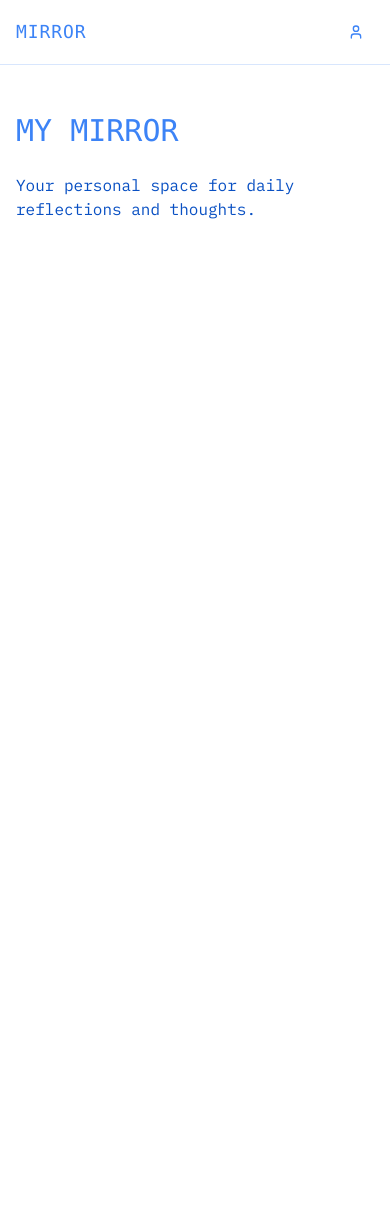
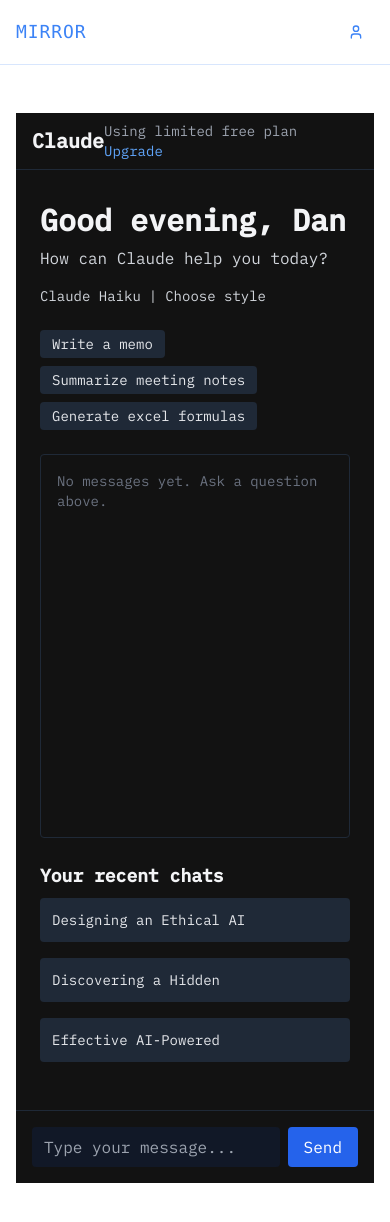
Before and after one commit to DannyMac180/mirror, a Next.js app: page /my-mirror in a window 390 px wide. Shown: the top 1222 px of the page. Before the commit the page ends 844 px from the top, so only its background shows below. Built offline with nearby package versions, Linux system fonts and the light colour scheme.

Commit message:
add my-mirror route UI

```diff
--- a/src/app/my-mirror/page.tsx
+++ b/src/app/my-mirror/page.tsx
@@ -1,10 +1,124 @@
-export default function MyMirror() {
+// app/my-mirror/page.tsx
+'use client'
+
+import React, { useState } from 'react'
+
+interface Message {
+  id: number
+  role: 'user' | 'assistant'
+  content: string
+}
+
+export default function MyMirrorPage() {
+  const [messages, setMessages] = useState<Message[]>([])
+  const [inputValue, setInputValue] = useState('')
+
+  // Simulate sending a message and receiving a response
+  // In production, replace with actual API calls
+  const sendMessage = async () => {
+    if (!inputValue.trim()) return
+    const userMessage: Message = {
+      id: Date.now(),
+      role: 'user',
+      content: inputValue.trim()
+    }
+    setMessages((prev) => [...prev, userMessage])
+    setInputValue('')
+
+    // Mock assistant response
+    const assistantMessage: Message = {
+      id: Date.now() + 1,
+      role: 'assistant',
+      content: `You said: ${userMessage.content}`
+    }
+    setTimeout(() => setMessages((prev) => [...prev, assistantMessage]), 700)
+  }
+
   return (
-    <div className="space-y-6">
-      <h1 className="text-3xl font-mono">MY MIRROR</h1>
-      <p className="text-muted-foreground">
-        Your personal space for daily reflections and thoughts.
-      </p>
+    <div className="min-h-screen flex flex-col bg-[#121212] text-gray-100">
+      {/* Top Bar */}
+      <div className="flex items-center justify-between px-4 py-2 border-b border-gray-800">
+        <div className="text-xl font-semibold">Claude</div>
+        <div className="text-sm text-gray-400">
+          Using limited free plan <button className="text-blue-400 hover:underline">Upgrade</button>
+        </div>
+      </div>
+
+      {/* Greeting & Prompt */}
+      <div className="px-6 py-8">
+        <h1 className="text-3xl font-bold mb-2">Good evening, Dan</h1>
+        <p className="text-gray-300 mb-4">How can Claude help you today?</p>
+
+        {/* Style chooser (mock) */}
+        <div className="flex items-center space-x-2 mb-6">
+          <span className="text-sm text-gray-300">Claude Haiku</span>
+          <span className="text-sm text-gray-300">|</span>
+          <span className="text-sm text-gray-300 cursor-pointer hover:text-gray-200">Choose style</span>
+        </div>
+
+        {/* Quick action buttons */}
+        <div className="flex flex-wrap gap-2 mb-6">
+          <button className="bg-gray-800 text-gray-200 px-3 py-1 text-sm rounded hover:bg-gray-700 transition">
+            Write a memo
+          </button>
+          <button className="bg-gray-800 text-gray-200 px-3 py-1 text-sm rounded hover:bg-gray-700 transition">
+            Summarize meeting notes
+          </button>
+          <button className="bg-gray-800 text-gray-200 px-3 py-1 text-sm rounded hover:bg-gray-700 transition">
+            Generate excel formulas
+          </button>
+        </div>
+
+        {/* Chat Area */}
+        <div className="border border-gray-800 rounded p-4 h-96 overflow-y-auto flex flex-col space-y-4 mb-6">
+          {messages.map((msg) => (
+            <div key={msg.id} className={`max-w-md ${msg.role === 'user' ? 'self-end text-right' : 'self-start text-left'}`}>
+              <div className={`inline-block px-3 py-2 rounded-lg ${msg.role === 'user' ? 'bg-blue-600 text-white' : 'bg-gray-700 text-gray-100'}`}>
+                {msg.content}
+              </div>
+            </div>
+          ))}
+          {messages.length === 0 && (
+            <p className="text-gray-500 text-sm">No messages yet. Ask a question above.</p>
+          )}
+        </div>
+
+        {/* Recent Chats (mock) */}
+        <div className="mb-4">
+          <h2 className="text-lg font-semibold mb-2">Your recent chats</h2>
+          <div className="grid grid-cols-1 sm:grid-cols-3 gap-4">
+            <div className="bg-gray-800 p-3 rounded hover:bg-gray-700 transition cursor-pointer text-sm text-gray-200">
+              Designing an Ethical AI
+            </div>
+            <div className="bg-gray-800 p-3 rounded hover:bg-gray-700 transition cursor-pointer text-sm text-gray-200">
+              Discovering a Hidden
+            </div>
+            <div className="bg-gray-800 p-3 rounded hover:bg-gray-700 transition cursor-pointer text-sm text-gray-200">
+              Effective AI-Powered
+            </div>
+          </div>
+        </div>
+      </div>
+
+      {/* Input Bar */}
+      <div className="mt-auto border-t border-gray-800 p-4">
+        <div className="flex items-center space-x-2">
+          <input
+            type="text"
+            placeholder="Type your message..."
+            className="flex-1 bg-gray-900 text-gray-200 px-3 py-2 rounded focus:outline-none focus:ring-2 focus:ring-blue-600"
+            value={inputValue}
+            onChange={(e) => setInputValue(e.target.value)}
+            onKeyDown={(e) => e.key === 'Enter' && sendMessage()}
+          />
+          <button
+            onClick={sendMessage}
+            className="bg-blue-600 px-4 py-2 rounded text-white hover:bg-blue-500 transition"
+          >
+            Send
+          </button>
+        </div>
+      </div>
     </div>
   )
 }
```
